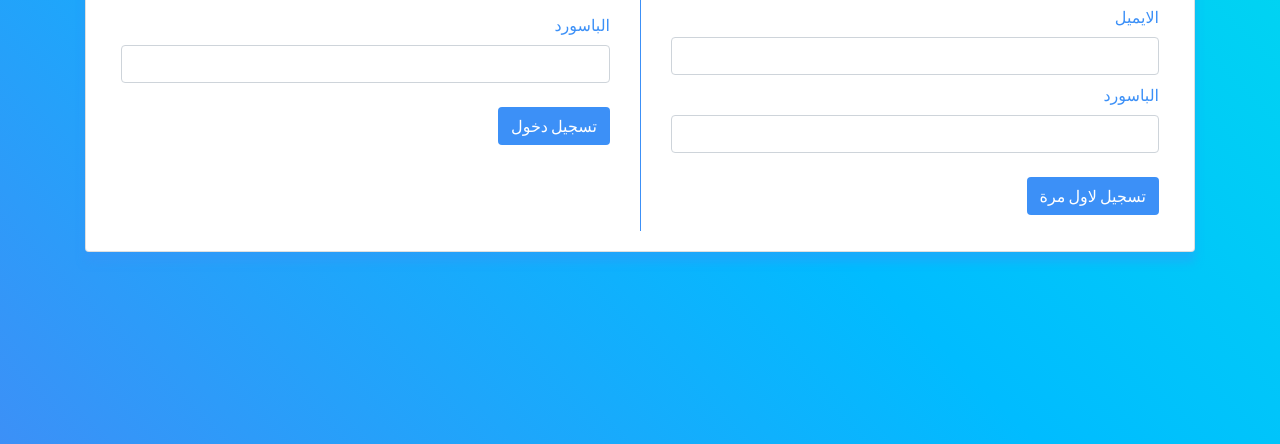
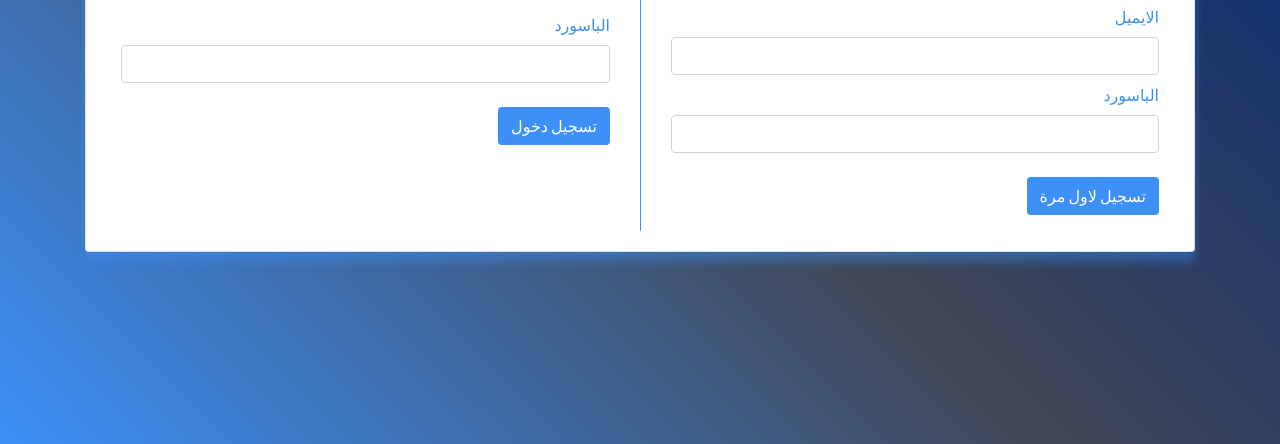
Before and after one commit to John1316/delany, a plain HTML site: page login.html in a window 1280 px wide. Shown: the part 356-800 px from the top of the page. Drawn offline with Linux system fonts and the light colour scheme.

Commit message:
second edit

```diff
--- a/css/style.scss
+++ b/css/style.scss
@@ -825,6 +825,7 @@ header a.logo img {
         }
     }
     .login-main{
+        background: linear-gradient(45deg,#3c90f7,#414756,#00297B);
         display: -ms-flexbox;
         -ms-flex-direction: column;
         height: 100vh;
--- a/login.html
+++ b/login.html
@@ -10,11 +10,6 @@
             <link rel="stylesheet" href="css/all.min.css">
             <link rel="stylesheet" href="css/style.css">
             <title>Title</title>
-            <style>
-                body{
-                    background: linear-gradient(45deg,#3c90f7,#00BCFF,#00DFEC);
-                }
-            </style>
         </head>
         <body class="login-main d-flex align-items-center justify-content-center">
                     <section class="login-page main-clr container py-5">
```
Also changed, not shown: css/style.css, 1 other file.
